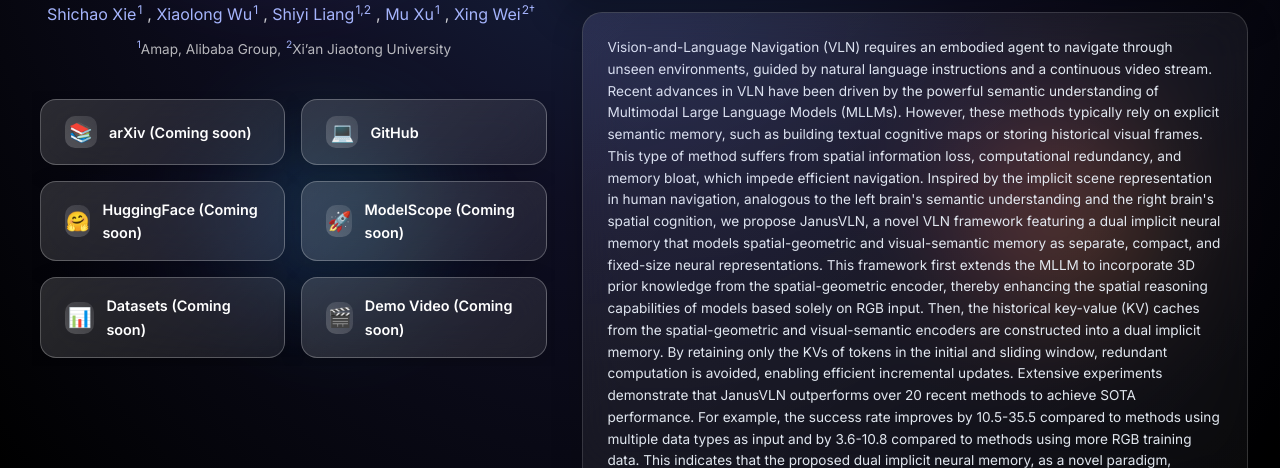
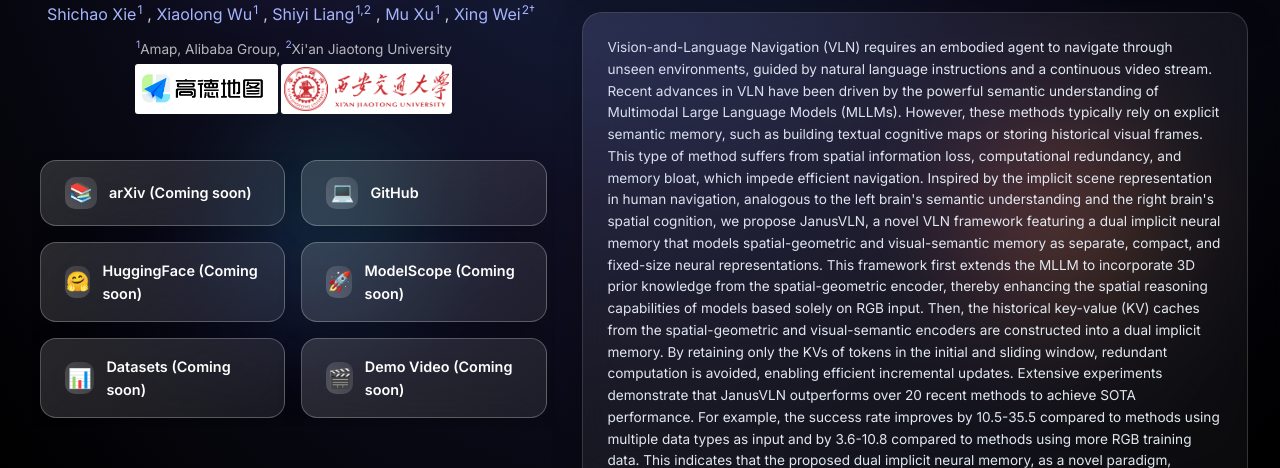
Before and after one commit to QiDekang/MerNav.github.io, a Jekyll site: the page built from PosterCraft.md, in a window 1280 px wide and 900 px high, cut to the strip 432-900 px from the top of the window. Built offline with Jekyll 4.4.1, drawn with Linux system fonts in a browser that asks for light colours.

Commit message:
add logo

```diff
--- a/PosterCraft.md
+++ b/PosterCraft.md
@@ -58,7 +58,9 @@ extra_js:
             </p>
             <p class="affiliations">
                 <sup>1</sup>Amap, Alibaba Group,
-                <sup>2</sup>Xi’an Jiaotong University
+                <sup>2</sup>Xi'an Jiaotong University<br>
+                <img src="images/janusvln/amap.png" alt="Amap Logo" style="height: 50px; background-color: white; padding: 3px; border-radius: 3px; margin-top: 5px;">
+                <img src="images/janusvln/xjtu.png" alt="XJTU Logo" style="height: 50px; background-color: white; padding: 3px; border-radius: 3px; margin-top: 5px;">
             </p>
         </div>
 
```
Also changed, not shown: images/janusvln/amap.png (added), images/janusvln/xjtu.png (added), 11 other files.
